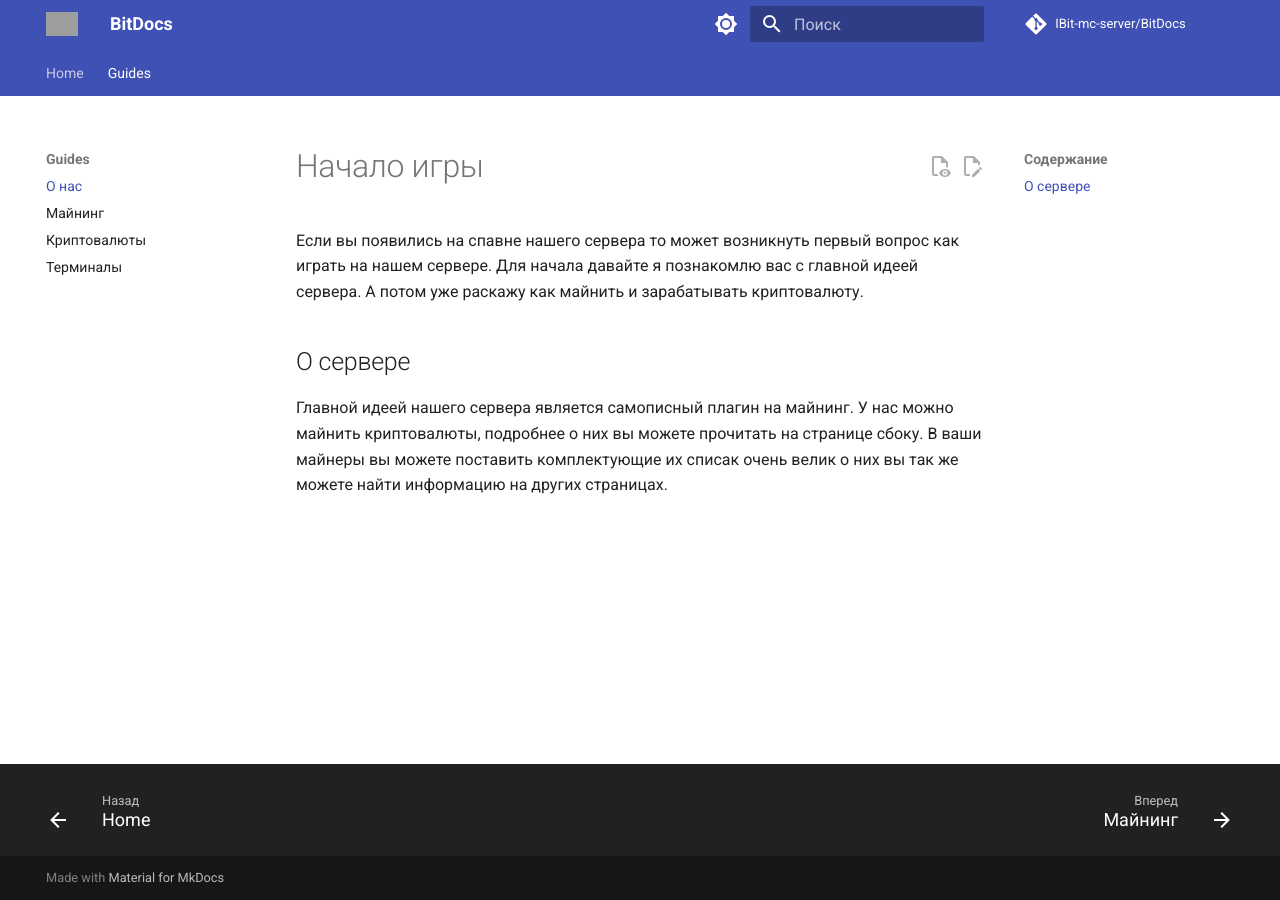
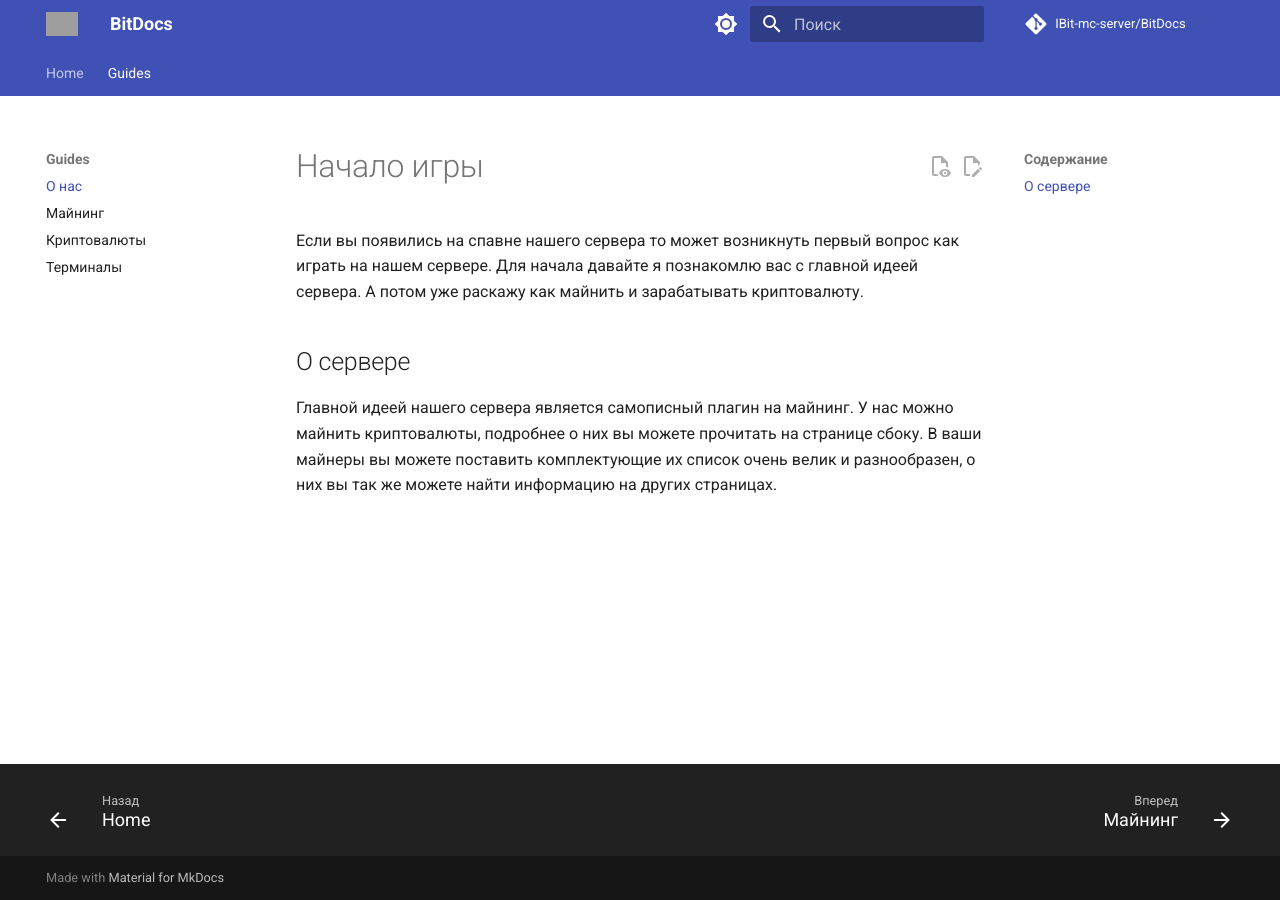
Before and after one commit to 1Bitlog-organization/BitDocs, an MkDocs documentation site: the page built from docs/guides/about.md, in a window 1280 px wide. Built offline with MkDocs 1.6.1 and Material for MkDocs 9.7.7, drawn with Linux system fonts in a browser that asks for light colours; comment, search, counter and statistics services are not loaded; grey boxes are pictures that could not be loaded.

Commit message:
Update about.md
пон

```diff
--- a/docs/guides/about.md
+++ b/docs/guides/about.md
@@ -4,4 +4,4 @@
 
 ## О сервере
 
-Главной идеей нашего сервера является самописный плагин на майнинг. У нас можно майнить криптовалюты, подробнее о них вы можете прочитать на странице сбоку. В ваши майнеры вы можете поставить комплектующие их списак очень велик о них вы так же можете найти информацию на других страницах.
+Главной идеей нашего сервера является самописный плагин на майнинг. У нас можно майнить криптовалюты, подробнее о них вы можете прочитать на странице сбоку. В ваши майнеры вы можете поставить комплектующие их список очень велик и разнообразен, о них вы так же можете найти информацию на других страницах.
```
